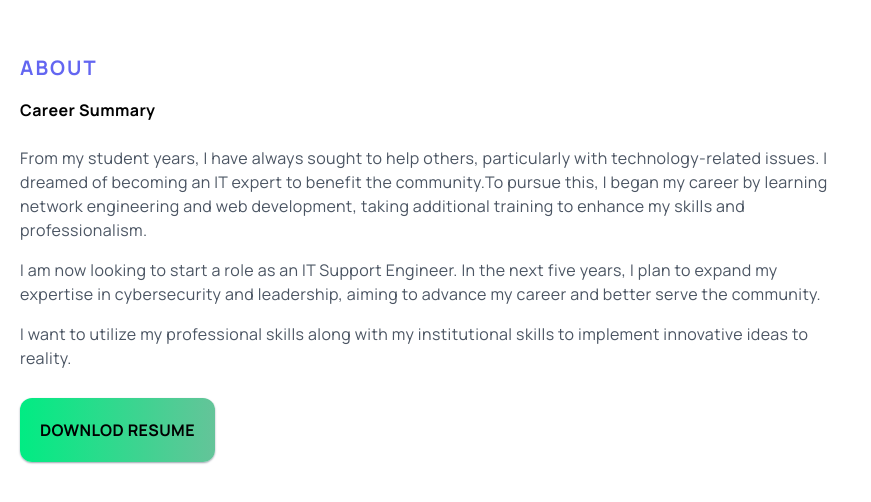
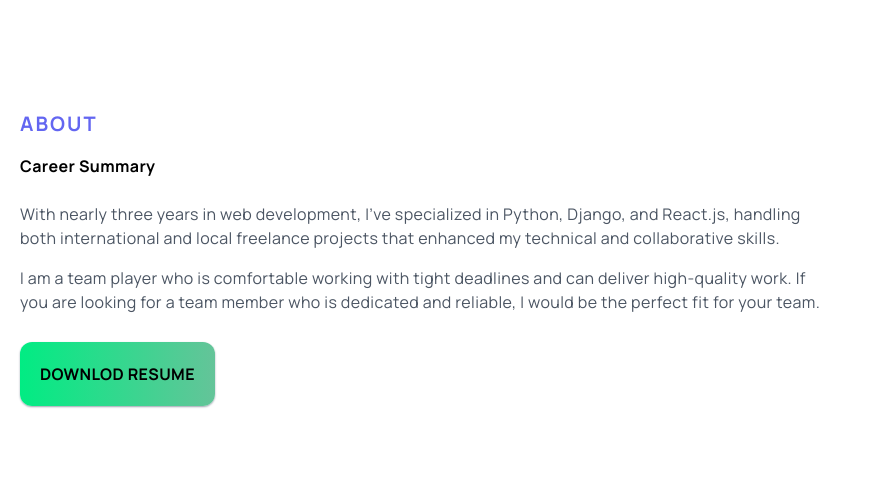
Before and after one commit to mushfiqur-rahman/portfolio, a Next.js app: page / in a window 1280 px wide. Shown: the part 932-1434 px from the top of the page, without its empty margins (0-871 px from the left). Built offline with nearby package versions, Linux system fonts and the light colour scheme.

Commit message:
about update

```diff
--- a/components/About.jsx
+++ b/components/About.jsx
@@ -12,21 +12,16 @@ const About = () => {
           <h2 className="py-4">Career Summary</h2>
 
           <p className="py-2 text-gray-600 dark:text-slate-200">
-            From my student years, I have always sought to help others,
-            particularly with technology-related issues. I dreamed of becoming
-            an IT expert to benefit the community.To pursue this, I began my
-            career by learning network engineering and web development, taking
-            additional training to enhance my skills and professionalism.
+            With nearly three years in web development, I’ve specialized in
+            Python, Django, and React.js, handling both international and local
+            freelance projects that enhanced my technical and collaborative
+            skills.
           </p>
           <p className="py-2 text-gray-600 dark:text-slate-200">
-            I am now looking to start a role as an IT Support Engineer. In the
-            next five years, I plan to expand my expertise in cybersecurity and
-            leadership, aiming to advance my career and better serve the
-            community.
-          </p>
-          <p className="py-2 text-gray-600 dark:text-slate-200">
-            I want to utilize my professional skills along with my institutional
-            skills to implement innovative ideas to reality.
+            I am a team player who is comfortable working with tight deadlines
+            and can deliver high-quality work. If you are looking for a team
+            member who is dedicated and reliable, I would be the perfect fit for
+            your team.
           </p>
 
           <div className="py-5">
--- a/components/Main.jsx
+++ b/components/Main.jsx
@@ -24,7 +24,7 @@ const Main = () => {
             </h1>
           </div>
           <div className="py-2 font-bold md:text-2xl text-lg">
-            <h2>Web Developer | IT Support Engineer Engineer</h2>
+            <h2>Python Django Developer | IT Support Engineer Engineer</h2>
           </div>
           <div className="flex items-center justify-between max-w-[350px] m-auto py-4">
             <div className="rounded-full shadow-lg shadow-gray-400 p-6 cursor-pointer hover:scale-110 hover:bg-indigo-500 hover:text-white ease-in duration-300">
```
Also changed, not shown: components/EduExp.jsx (+0 -46 lines).
